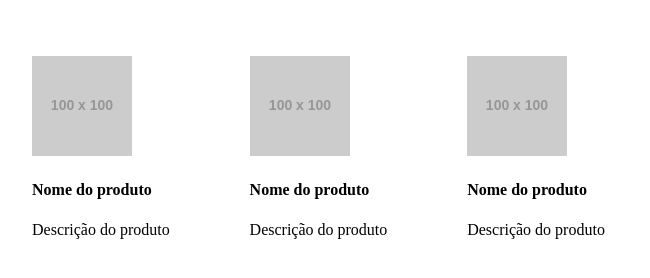
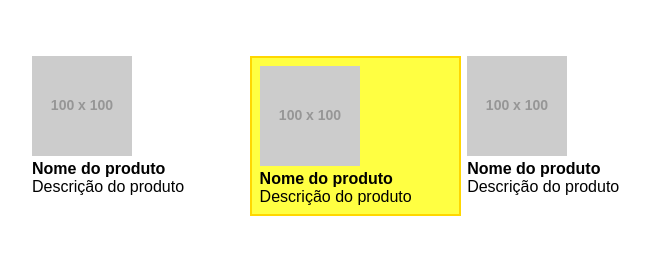
Before and after one commit to GabrielCaetanoFernandes/curso_ebac_frontend, a plain HTML site: page index.html in a window 1280 px wide. Shown: the whole page, without its empty margins (288-938 px from the left). Drawn offline with Linux system fonts and the light colour scheme; placeholder pictures from the web are drawn by us.

Commit message:
Correção exercício

```diff
--- a/index.html
+++ b/index.html
@@ -16,7 +16,7 @@
                 Descrição do produto
             </p>
         </div>
-        <div class="produto em-destaque">
+        <div class="produto produto--em-destaque">
             <img class="produto-imagem" src="https://via.placeholder.com/100x100">
             <h4 class="produto-nome">Nome do produto</h4>
             <p class="produto-descricao">
--- a/main.scss
+++ b/main.scss
@@ -1,3 +1,9 @@
+*{
+    margin: 0;
+    padding: 0;
+    font-family: sans-serif;
+}
+
 .produtos{
     max-width: 640px;
     width: 100%;
```
Also changed, not shown: main.css.
